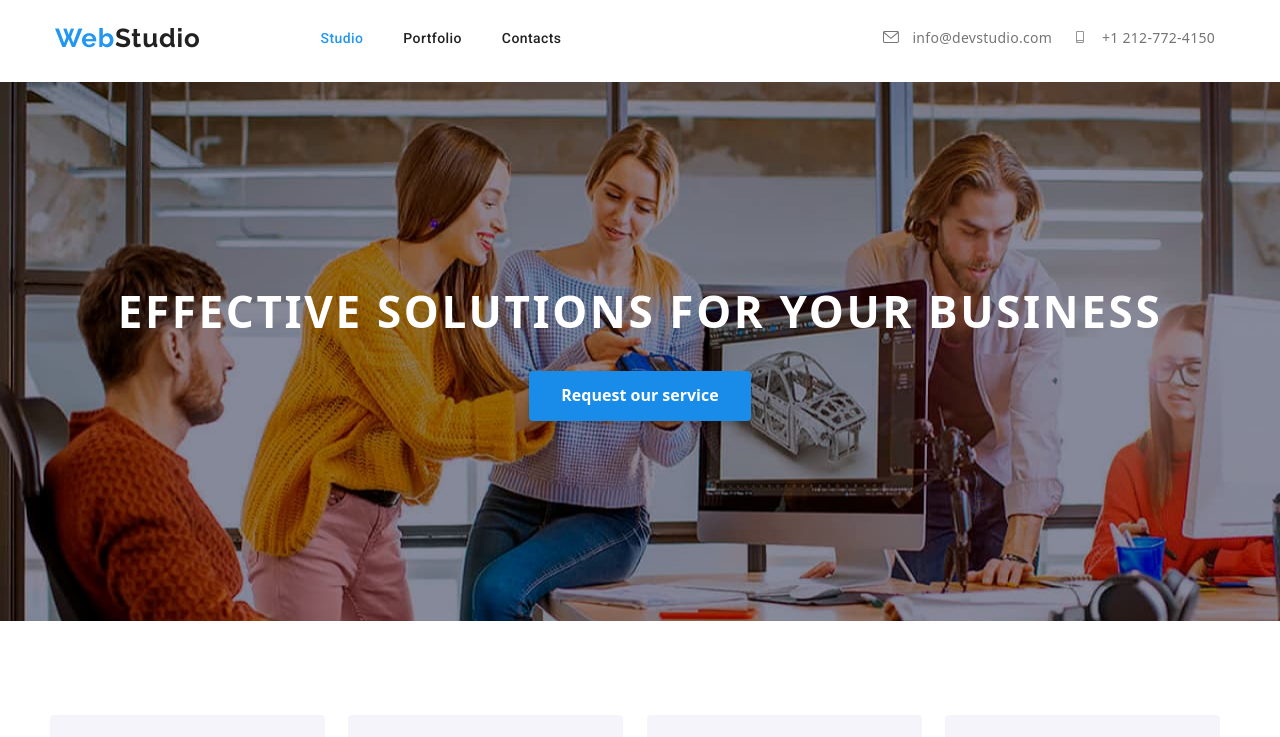
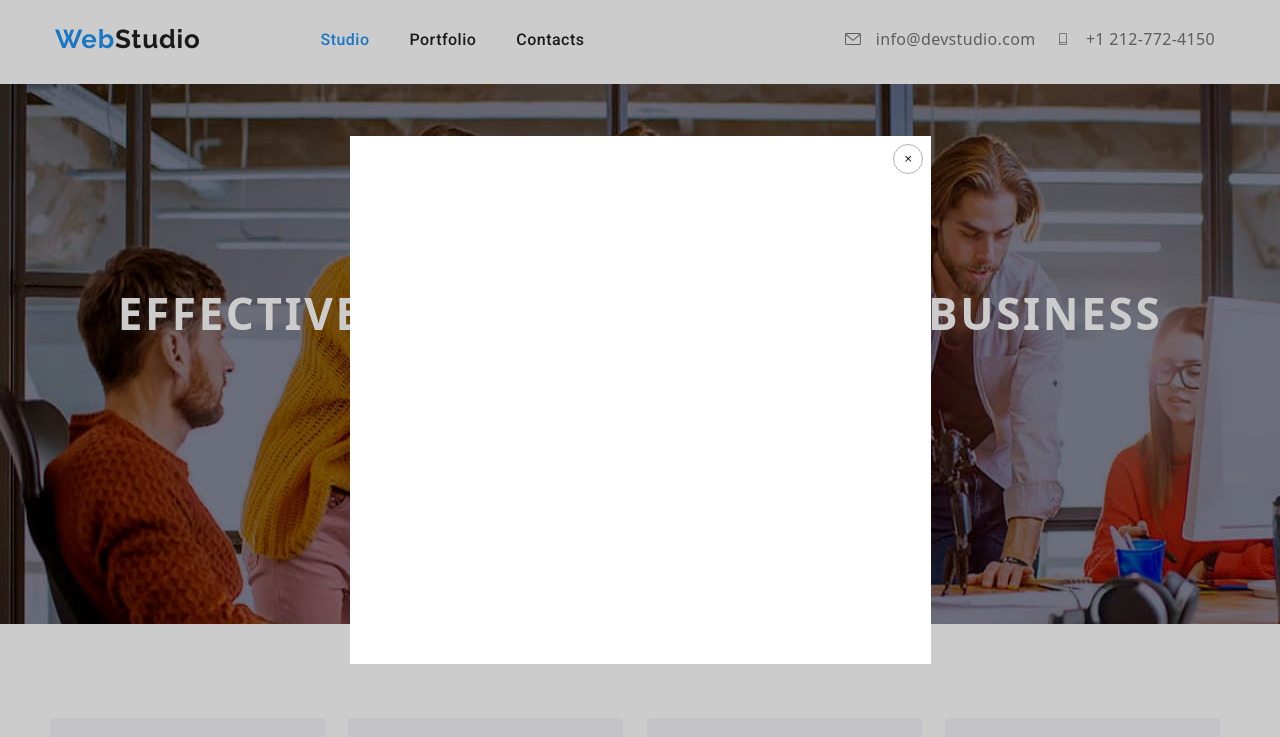
Before and after one commit to elkime/goit-markup-hw-05, a plain HTML site: page index.html in a window 1280 px wide. Both pictures are taken after a click on the button "Request our service". Shown: the top 737 px of the page. Drawn offline with nearby package versions, Linux system fonts and the light colour scheme.

Commit message:
second  commit

```diff
--- a/css/styles.css
+++ b/css/styles.css
@@ -190,7 +190,7 @@ span { color: #212121;
 .link{
 
     font-weight: 500;
-    font-size: 14px;
+    /*font-size: 14px;*/
     line-height: 1.18;  /* 19px/16px= 1.18  */
     letter-spacing: 0.02em;
     color: #757575;
@@ -205,28 +205,31 @@ span { color: #212121;
 
 
 /*section button  web html principal*/
-.mybutton-1 {
+.button-principal {
 
     display: flex;
     font-family: inherit;
     font-weight: 700;
     font-size: 16px;
-    line-height: 1.87;  /* 30px/16px= 1.87  */
-    color: #FFFFFF;
-    padding: 10px 32px;
-    background: #2196F3;
+    line-height: 1.875em;
+    background-color: var(--color-selected);
+    color: var(--secundary-color);
     border-radius: 4px;
     border: none;
     cursor: pointer;
     margin-left: auto;
     margin-right: auto;
-
-    box-shadow: 0px 4px 4px rgba(0, 0, 0, 0.15);
+    padding: 10px 32px;
+    transition-property: background-color;
+    transition-duration: 250ms;
+    transition-timing-function: cubic-bezier(0.4, 0, 0.2, 1);
+    position: relative;
+    z-index: 1;
 
     }
 
-.mybutton-1:hover,
-.mybutton-1:focus
+.button-principal:hover,
+.button-principal:focus
 {
     background-color: var(--go-service);
 
@@ -358,7 +361,7 @@ span { color: #212121;
     }
 
 body {
-    font-size: 14px;
+    /*font-size: 14px;*/
     font-family: 'Roboto', 'sans-serif';
     letter-spacing: 0.03em;
     color: #757575;
@@ -774,7 +777,7 @@ div {
 
 }
 /* se debe colocar img al div class img-portfolio
-para quitar la linea de mas es un truco
+para quitar la linea azul de mas es un truco
 de experiencia*/
 
 .img-portfolios img{
@@ -812,16 +815,19 @@ transformacion*/
     height: auto;
   }
 
-  /* barra de navegación
-  solicite nuestro servicio
-  .principal-color__background {
+  /* barra de navegación solicite nuestro servicio
+  VENTANA MODAL*/
+
+  /*.principal-color_background {
     background-color: rgba(47, 48, 58, 0.4);
     position: absolute;
     width: 100%;
     height: 100%;
     top: 0;
     z-index: 0;
-}
+}*/
+
+
 
 .backdrop {
     background-color: rgba(0, 0, 0, 0.2);
@@ -836,6 +842,23 @@ transformacion*/
     align-items: center;
 }
 
+.is-hidden {
+    visibility: hidden;
+    opacity: 0;
+    pointer-events: none;
+  }
+
+
+@keyframes open-modal {
+    0% {
+      transform: scale(0);
+    }
+    100% {
+      transform: scale(1);
+    }
+  }
+
+
 .modal {
     background-color: rgba(255, 255, 255, 1);
     position: absolute;
@@ -844,6 +867,7 @@ transformacion*/
     animation-duration: 1500ms;
     animation-name: open-modal;
     animation-timing-function: cubic-bezier(0.4, 0, 0.2, 1);
+
 }
 
 .close {
@@ -856,18 +880,5 @@ transformacion*/
     justify-content: center;
     right: 8px;
     top: 8px;
+
 }
-
-a:-webkit-any-link {
-    color: -webkit-link;
-    cursor: pointer;
-    text-decoration: underline;
-}
-
-html {
-    line-height: 1.15;
-    -webkit-text-size-adjust: 100%;
-    -moz-tab-size: 4;
-    tab-size: 4;
-}
-*/
--- a/index.html
+++ b/index.html
@@ -17,16 +17,18 @@
 </head>
 
 <body>
-  <!--<div class="backdrop" data-modal="">
+<!-- VENTANA MODAL is-hidden-->
+  <div class="backdrop is-hidden" data-modal>
     <div class="modal">
-      <a href="" class="close" data-modal-close="">
+      <a href class="close" data-modal-close>
         <svg width="10" heiht="10">
           <use href="./images/icons.svg#icon-close"></use>
         </svg>
       </a>
     </div>
-  </div>     por que no me cierra    -->
+  </div>
 
+  <!-- header-->
   <header class="container horizontal-ul header">
     <nav>
       <a href="#" class="webstudio">Web<span>Studio </span> </a>
@@ -54,12 +56,16 @@
   </header>
 
   <main>
+     <!-- modal formulario centana modal -->
     <section class="fondo ">
+
       <h1 class="title">EFFECTIVE SOLUTIONS FOR YOUR BUSINESS</h1>
-      <div class="principal-color__background"></div>
-      <button class="mybutton-1">Request our service</button>
+
+      <button class="button-principal" type="button" data-modal-open>
+        Request our service</button>
     </section>
 
+     <!-- PRODUCTS -->
     <section class="section-products container">
 
         <ul class="list-style horizontal-ul content-center">
@@ -418,7 +424,7 @@
     </li>
   </ul>
 </footer>
-<script src="./js/modal.js"></script>
+<script src="./modal.js"></script>
 </body>
 
 </html>
```
